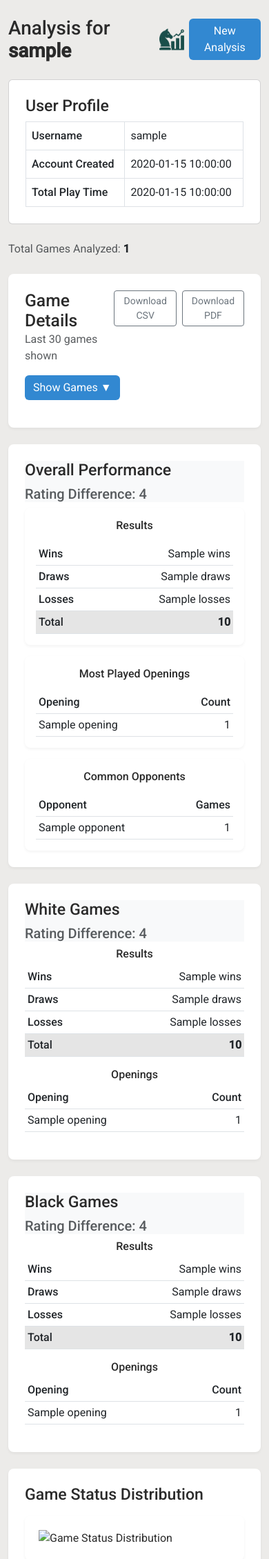
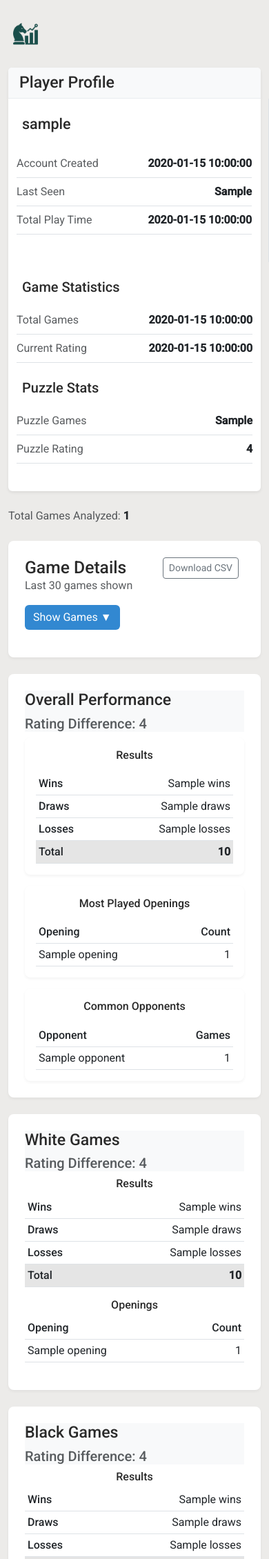
Before and after one commit to igor-reis95/Chess-Analyzer, a Flask app: template src/web/templates/result.html in a window 390 px wide. Shown: the top 2260 px of the page at 69% size. Run offline with Flask 3, Linux system fonts and the light colour scheme; the template is opened without the code that fills it: most values are stand-ins (such as "Sample title", 1, 10 or a date in 2020).

Commit message:
Remade the player profile

```diff
--- a/src/web/templates/result.html
+++ b/src/web/templates/result.html
@@ -80,31 +80,79 @@
     <div class="container py-4">
         <!-- Header Section -->
         <div class="d-flex justify-content-between align-items-center mb-4">
-            <div class="d-flex align-items-center gap-3">
-                <h1 class="mb-0">Analysis for <strong>{{ username }}</strong></h1>
-                <img src="{{ url_for('static', filename='chess-data-coach-icon.png') }}" alt="Logo" style="height: 50px;">
+            <a href="/" class="d-flex align-items-center">
+                <img src="{{ url_for('static', filename='chess-data-coach-icon.png') }}"
+                    alt="Logo"
+                    style="height: 50px; cursor: pointer;"
+                    title="New Analysis">
+            </a>
+        </div>
+        <div class="card border-0 shadow-sm mb-4">
+            <div class="card-header bg-primary text-white">
+                <h3 class="mb-0">Player Profile</h3>
             </div>
-            <a href="/" class="btn btn-lichess">New Analysis</a>
-        </div>
+            <div class="card-body p-0">
+                <div class="row">
+                    <!-- Basic Info Column -->
+                    <div class="col-md-6 p-4 border-end">
+                        <div class="d-flex align-items-center mb-4">
+                            {% if user_data.url %}
+                            <a href="{{ user_data.url }}" target="_blank" class="text-decoration-none">
+                            {% endif %}
+                                <h4 class="mb-0">
+                                    <i class="fas fa-user me-2"></i>{{ user_data.username }}
+                                </h4>
+                            {% if user_data.url %}
+                            </a>
+                            {% endif %}
+                        </div>
 
-        <div class="user-profile card p-4 mb-4">
-            <h3>User Profile</h3>
-            <table class="table table-bordered">
-                <tbody>
-                <tr>
-                    <th>Username</th>
-                    <td>{{ user_data.username }}</td>
-                </tr>
-                <tr>
-                    <th>Account Created</th>
-                    <td>{{ user_data.created_at }}</td>
-                </tr>
-                <tr>
-                    <th>Total Play Time</th>
-                    <td>{{ user_data.play_time }}</td>
-                </tr>
-                </tbody>
-            </table>
+                        <div class="mb-3">
+                            <div class="d-flex justify-content-between py-2 border-bottom">
+                                <span class="text-muted">Account Created</span>
+                                <span class="fw-bold">{{ user_data.created_at }}</span>
+                            </div>
+                            <div class="d-flex justify-content-between py-2 border-bottom">
+                                <span class="text-muted">Last Seen</span>
+                                <span class="fw-bold">{{ user_data.last_seen }}</span>
+                            </div>
+                            <div class="d-flex justify-content-between py-2 border-bottom">
+                                <span class="text-muted">Total Play Time</span>
+                                <span class="fw-bold">{{ user_data.play_time }}</span>
+                            </div>
+                        </div>
+                    </div>
+
+                    <!-- Stats Column -->
+                    <div class="col-md-6 p-4">
+                        <h5 class="mb-3"><i class="fas fa-chess me-2"></i>Game Statistics</h5>
+
+                        <div class="mb-3">
+                            <div class="d-flex justify-content-between py-2 border-bottom">
+                                <span class="text-muted">Total Games</span>
+                                <span class="fw-bold">{{ user_data.time_control_games }}</span>
+                            </div>
+                            <div class="d-flex justify-content-between py-2 border-bottom">
+                                <span class="text-muted">Current Rating</span>
+                                <span class="fw-bold">{{ user_data.time_control_rating }}</span>
+                            </div>
+                        </div>
+
+                        <h5 class="mb-3 mt-4"><i class="fas fa-puzzle-piece me-2"></i>Puzzle Stats</h5>
+
+                        <div class="mb-3">
+                            <div class="d-flex justify-content-between py-2 border-bottom">
+                                <span class="text-muted">Puzzle Games</span>
+                                <span class="fw-bold">{{ user_data.puzzle_games }}</span>
+                            </div>
+                            <div class="d-flex justify-content-between py-2 border-bottom">
+                                <span class="text-muted">Puzzle Rating</span>
+                                <span class="fw-bold">{{ user_data.puzzle_rating }}</span>
+                            </div>
+                        </div>
+                    </div>
+                </div>
+            </div>
         </div>
         <p class="text-muted mb-4">Total Games Analyzed: <span class="text-dark fw-bold">{{ count }}</span></p>
 
@@ -131,9 +179,6 @@
                         <input type="hidden" name="max_games" value="{{ max_games }}">
                         <input type="hidden" name="perf_type" value="{{ perf_type }}">
                         <input type="hidden" name="color" value="{{ color }}">
-                        <button type="submit" class="btn btn-sm btn-outline-secondary" title="Download PDF">
-                            <i class="fas fa-download"></i> Download PDF
-                        </button>
                     </form>
                 </div>
             </div>
```
